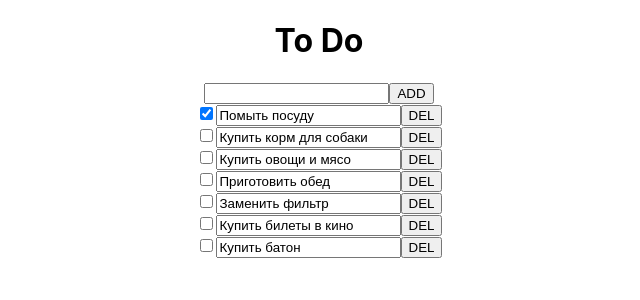
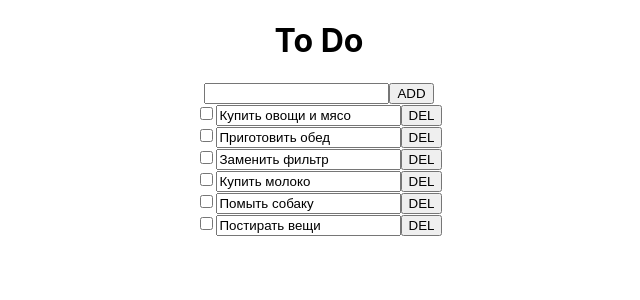
Before and after one commit to MikhailS89/todo_react, a React (Create React App) app: page / in a window 1280 px wide. Shown: the top 300 px of the page, without its empty margins (321-961 px from the left). Built offline with nearby package versions, Linux system fonts and the light colour scheme; data requests are answered from the project's data file.

Commit message:
Реализован метод axios DELETE

```diff
--- a/src/componets/Todocontainer.js
+++ b/src/componets/Todocontainer.js
@@ -61,7 +61,9 @@ export default function Todocontainer (){
         setTodos(todos.filter(todo => {
             return todo.id !== id
         }))
-
+        const todo = todos.filter(item => item.id ==! id)
+        axios.delete(`http://localhost:3000/db/${id}`, todo)
+        console.log("todos", todos)
     }
 
         return (
--- a/src/db.json
+++ b/src/db.json
@@ -1,15 +1,5 @@
 {
   "db": [
-    {
-      "id": 0,
-      "value": "Помыть посуду",
-      "status": true
-    },
-    {
-      "id": 1,
-      "value": "Купить корм для собаки",
-      "status": false
-    },
     {
       "id": 2,
       "value": "Купить овощи и мясо",
@@ -26,13 +16,18 @@
       "status": false
     },
     {
-      "id": 5,
-      "value": "Купить билеты в кино",
+      "id": 1630568249372,
+      "value": "Купить молоко",
       "status": false
     },
     {
-      "id": 1630567534540,
-      "value": "Купить батон",
+      "id": 1630568273772,
+      "value": "Помыть собаку",
+      "status": false
+    },
+    {
+      "id": 1630568289164,
+      "value": "Постирать вещи",
       "status": false
     }
   ]
```
